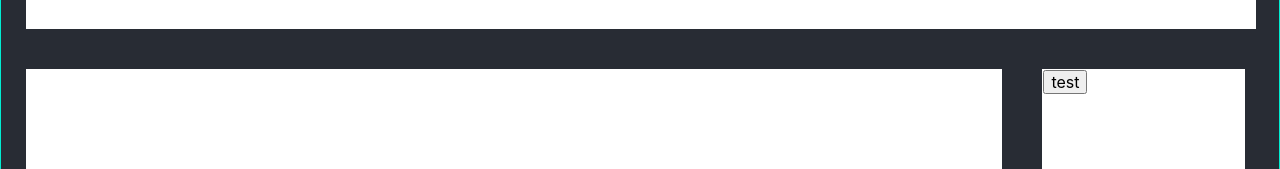
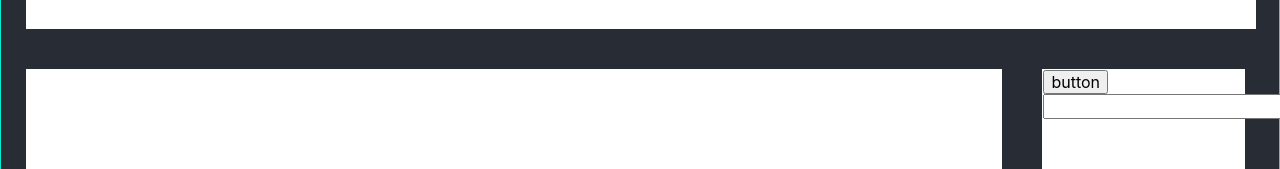
Before and after one commit to eriwyn/kashyyyk, a React (Create React App) app: page /formulaire in a window 1280 px wide. Shown: the part 534-703 px from the top of the page. Built offline with nearby package versions, Linux system fonts and the light colour scheme.

Commit message:
Ajout du dropdown dans la prévisualisation du formulaire

```diff
--- a/src/js/components/creations/Element.js
+++ b/src/js/components/creations/Element.js
@@ -4,10 +4,23 @@ import '../../../css/Creation.scss';
 
 export default function Element(props) {
 
+    function dragStartHandler(event) {
+        console.log(event);
+        event
+          .dataTransfer
+          .setData('text/plain', event.target.id);
+
+    }
+
     switch (props.mode) {
         case 'button':
             return <div>
-                <button className="element">test</button>
+                <button className="element" id="button" draggable='true' onDragStart={dragStartHandler}>button</button>
+            </div>
+            break;
+        case 'text':
+            return <div>
+                <input type="text" className="element" id="text" draggable='true' onDragStart={dragStartHandler} />
             </div>
             break;
 
--- a/src/js/components/creations/ListeElements.js
+++ b/src/js/components/creations/ListeElements.js
@@ -6,5 +6,6 @@ export default function ListeElements() {
 
     return <div className="listeElements">
         <Element mode="button" />
+        <Element mode="text" />
     </div>
 }
--- a/src/js/components/creations/Previsiualisation.js
+++ b/src/js/components/creations/Previsiualisation.js
@@ -1,10 +1,27 @@
-import React  from 'react';
+import React, {useState}  from 'react';
 import '../../../css/Creation.scss';
+import Element from './Element.js';
+
 
 
 export default function Previsualisation() {
+const [arrayForm, setForm]=useState([])
 
-    return <div className="previsualisation">
+    function dragOverHandler(event) {
+        event.preventDefault();
+    }
 
+    function dropHandler(event) {
+        event.preventDefault();
+        const id = event
+          .dataTransfer
+          .getData('text');
+
+        setForm(arrayForm.concat(<Element mode={id} />))
+    }
+
+
+    return <div className="previsualisation" onDragOver={dragOverHandler} onDrop={dropHandler}>
+        {arrayForm}
     </div>
 }
```
